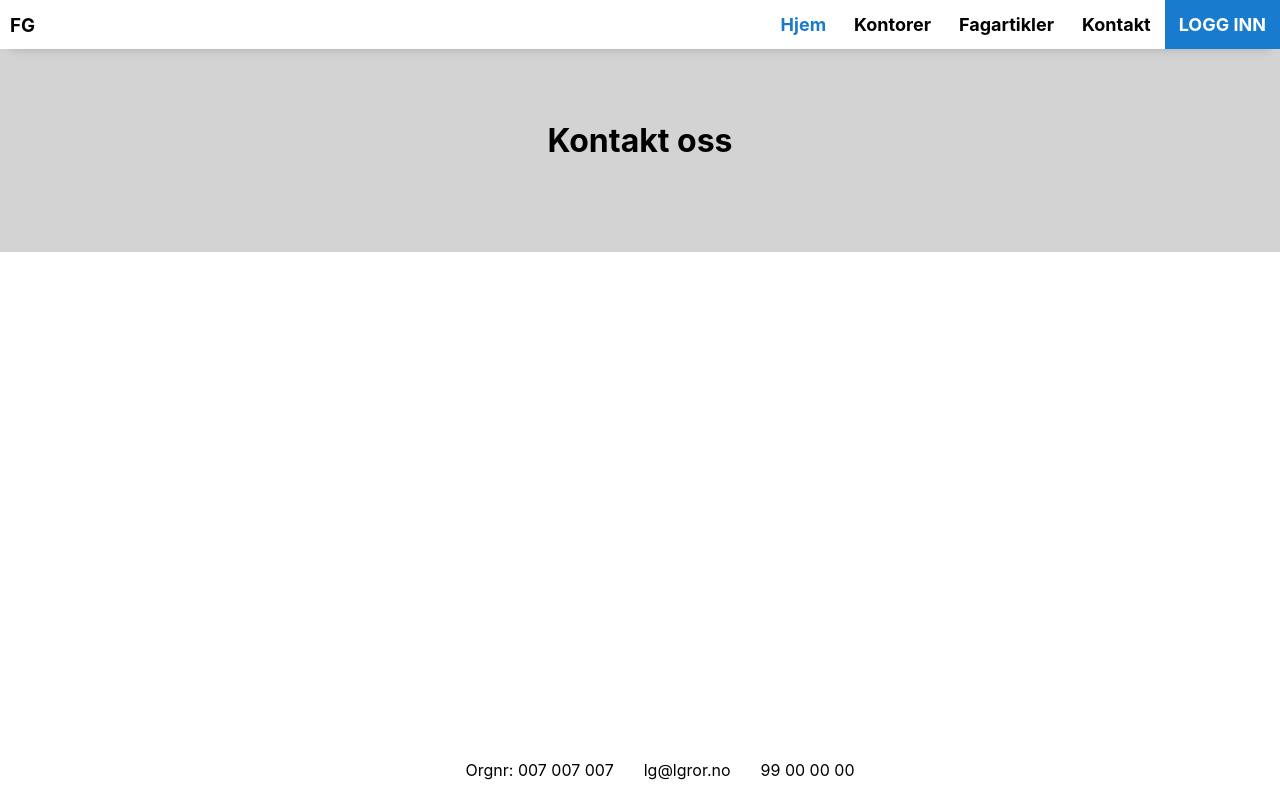
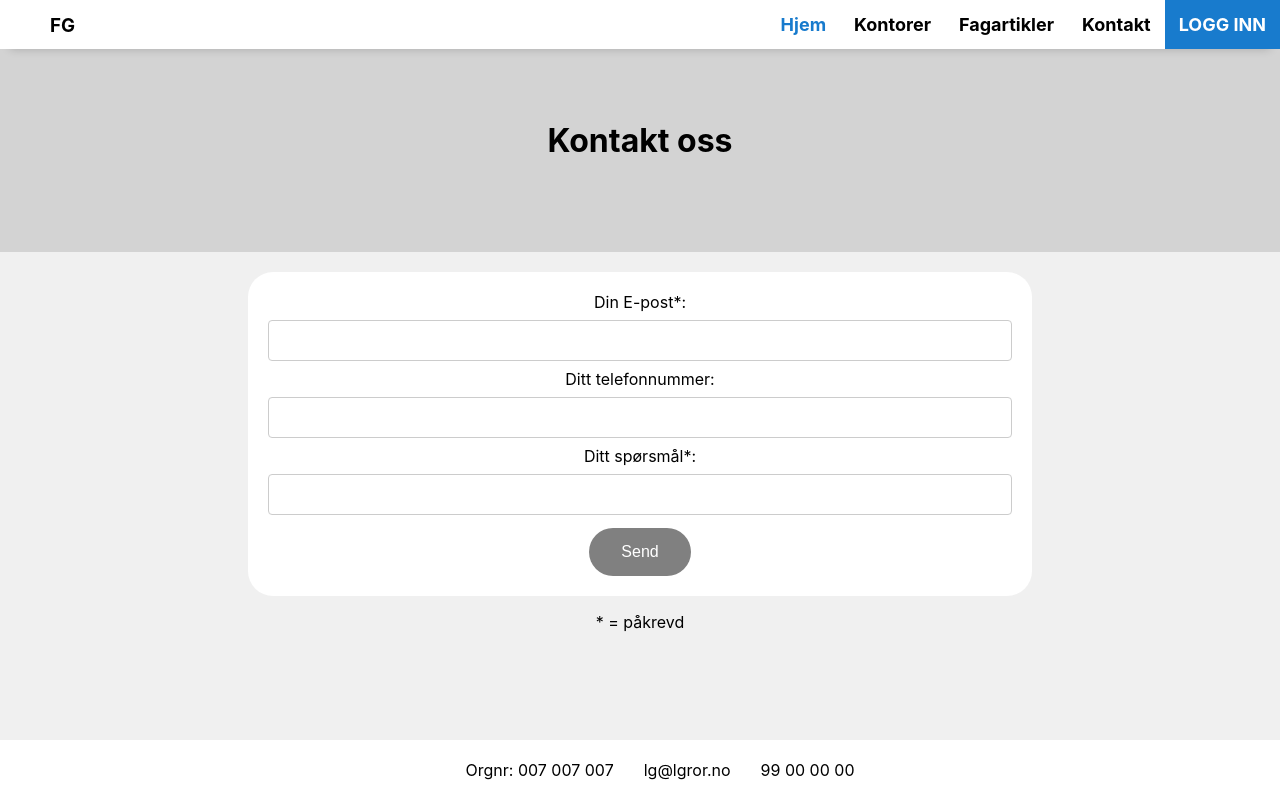
Before and after one commit to olawp/gruppe1831-webapplikasjoner, a React (Create React App) app in the folder frontend/: page /kontakt in a window 1280 px wide. Built offline with nearby package versions, Linux system fonts and the light colour scheme.

Commit message:
Added further design

```diff
--- a/frontend/src/App.css
+++ b/frontend/src/App.css
@@ -38,7 +38,19 @@
 }
 
 body{
-  background-color: white;
+  background-color: #F0F0F0;
+}
+
+main{
+  margin: 20px;
+}
+
+main.hjem{
+    display: grid;
+    grid-template-columns: repeat(3, 1fr);
+    grid-template-rows: repeat(2, 1fr);
+    grid-column-gap: 20px;
+    grid-row-gap: 20px;
 }
 
 .footerInfo{
@@ -68,8 +80,9 @@ footer{
   float: left;
   display: block;
   margin: 0;
-  padding-left: 10px;
+  padding-left: 50px;
   padding-top: 14px;
+  font-weight: bold;
 }
 
 .navigationBar a{
@@ -107,4 +120,53 @@ header{
   width: 100%;
   padding-top: 100px;
   padding-bottom: 70px;
+  margin-bottom: 20px;
 }
+
+section{
+  background: lightgrey;
+  padding: 200px;
+}
+
+section.hjemKontorer{
+  grid-area: 1 / 1 / 2 / 2;
+}
+
+section.hjemKontakt{
+  grid-area: 1 / 2 / 2 / 4;
+}
+
+section.hjemArtikkler{
+  grid-area: 2 / 1 / 3 / 4;
+}
+
+form{
+  border-radius: 25px;
+  background-color: white;
+  padding: 20px;
+  width: 60%;
+  display: inline-block;
+}
+
+input{
+  width: 100%;
+  padding: 12px 20px;
+  margin: 8px 0;
+  display: inline-block;
+  border: 1px solid #ccc;
+  border-radius: 4px;
+  box-sizing: border-box;
+}
+
+button{
+  background-color: grey;
+  border: none;
+  color: white;
+  padding: 15px 32px;
+  text-align: center;
+  text-decoration: none;
+  display: inline-block;
+  margin-top: 5px;
+  font-size: 16px;
+  border-radius: 50px;
+}
--- a/frontend/src/components/pages/Hjem.js
+++ b/frontend/src/components/pages/Hjem.js
@@ -5,8 +5,10 @@ export class Hjem extends Component {
         return (
             <div>
                 <header><h1>Velkommen til FG Rørleggerservice AS</h1></header>
-                <main>
-
+                <main className="hjem">
+                    <section className="hjemKontorer">Kontorer</section>
+                    <section className="hjemKontakt">Kontakt</section>
+                    <section className="hjemArtikkler">Se våre fagartikler om oppussing av bad</section>
                 </main>
             </div>
         )
--- a/frontend/src/components/pages/Kontakt.js
+++ b/frontend/src/components/pages/Kontakt.js
@@ -5,6 +5,30 @@ export class Kontakt extends Component {
         return (
             <div>
                 <header><h1>Kontakt oss</h1></header>
+                <main>
+                    <form>
+                        <label>
+                            Din E-post*:
+                        </label>
+                        <br/>
+                        <input type="email"></input>
+                        <br/>
+                        <label>
+                            Ditt telefonnummer:
+                        </label>
+                        <br/>
+                        <input type="tel"></input>
+                        <br/>
+                        <label>
+                            Ditt spørsmål*:
+                        </label>
+                        <br/>
+                        <input type="text"></input>
+                        <br/>
+                        <button type="submit">Send</button>
+                    </form>
+                    <p>* = påkrevd</p>
+                </main>
             </div>
         )
     }
--- a/frontend/src/components/pages/Kontorer.js
+++ b/frontend/src/components/pages/Kontorer.js
@@ -5,6 +5,12 @@ export class Kontorer extends Component {
         return (
             <div>
                 <header><h1>Våre kontorer</h1></header>
+                <main>
+                    <h2>Fredrikstad (8 kontorer)</h2>
+                    <h2>Sarpsborg (5 kontorer)</h2>
+                    <h2>Moss (4 kontorer)</h2>
+                    <h2>Oslo (4 kontorer)</h2>
+                </main>
             </div>
         )
     }
```
